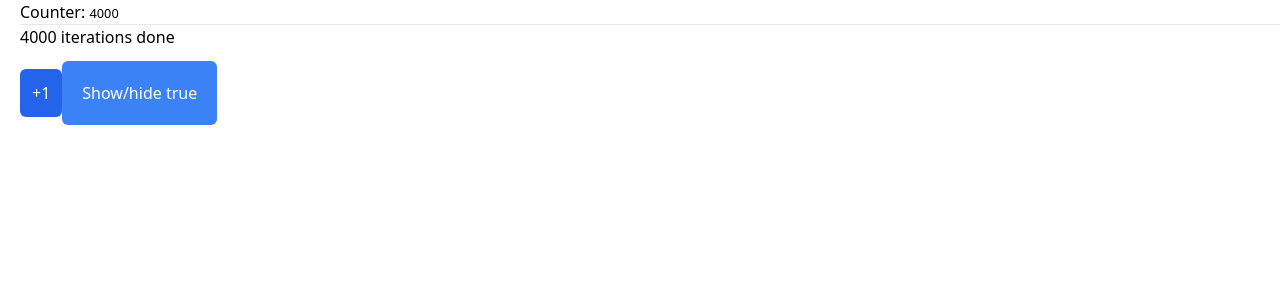
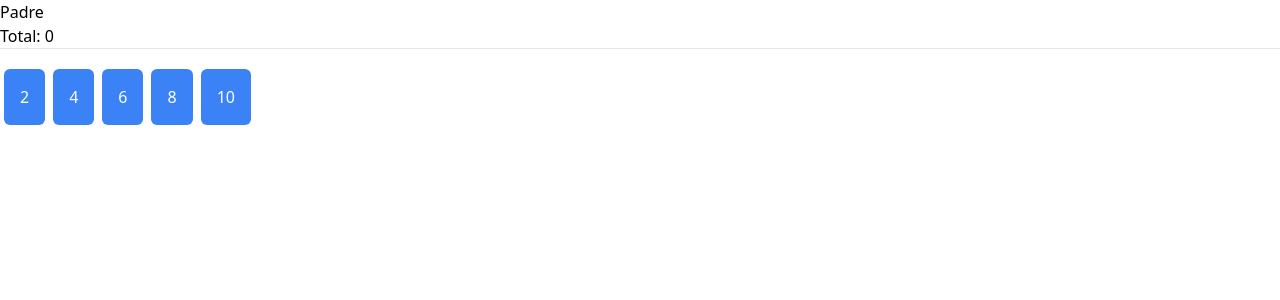
Before and after one commit to gonzalobuassodev/course-react-fernando-herrrara-hooks, a React (Vite) app: page / in a window 1280 px wide. Shown: the top 300 px of the page. Built offline with nearby package versions, Linux system fonts and the light colour scheme.

Commit message:
use del useCallback

```diff
--- /dev/null
+++ b/src/06-memos/CallbackHook.tsx
@@ -0,0 +1,34 @@
+// CallbackHook.js
+import { useState, useCallback, memo } from 'react'
+// import { ShowIncrement } from './ShowIncrement'
+
+export const CallbackHook = () => {
+    const [counter, setCounter] = useState(10)
+
+    const incrementFather = useCallback((value: number) => {
+        console.log('increment')
+        setCounter((c) => c + value)
+    }, [])
+
+    return (
+        <>
+            <h1>useCallback hook: {counter}</h1>
+            <hr />
+            <ShowIncrement increment={incrementFather} />
+        </>
+    )
+}
+
+export const ShowIncrement = memo(
+    ({ increment }: { increment: (value: number) => void }) => {
+        console.log('me volvi a generar')
+        return (
+            <button
+                className="p-5 bg-blue-500 text-white rounded-md hover:bg-blue-700"
+                onClick={() => increment(5)}
+            >
+                Incrementar
+            </button>
+        )
+    }
+)
--- /dev/null
+++ b/src/06-memos/ShowIncrement.tsx
@@ -0,0 +1,15 @@
+import { memo } from 'react'
+
+export const ShowIncrement = memo(
+    ({ increment }: { increment: (value: number) => void }) => {
+        console.log('me volvi a generar')
+        return (
+            <button
+                className="p-5 bg-blue-500 text-white rounded-md hover:bg-blue-700"
+                onClick={() => increment(1)}
+            >
+                Incrementar
+            </button>
+        )
+    }
+)
--- /dev/null
+++ b/src/07-tarea-memo/Hijo.tsx
@@ -0,0 +1,22 @@
+import { memo } from 'react'
+
+export const Hijo = memo(
+    ({
+        numero,
+        incrementar,
+    }: {
+        numero: number
+        incrementar: (value: number) => void
+    }) => {
+        console.log('  Me volví a generar :(  ')
+
+        return (
+            <button
+                className="p-4 bg-blue-500 rounded-md text-white hover:bg-blue-700 mx-1 mt-5"
+                onClick={() => incrementar(numero)}
+            >
+                {numero}
+            </button>
+        )
+    }
+)
--- /dev/null
+++ b/src/07-tarea-memo/Padre.tsx
@@ -0,0 +1,25 @@
+import { useCallback, useState } from 'react'
+import { Hijo } from './Hijo'
+
+export const Padre = () => {
+    const numeros = [2, 4, 6, 8, 10]
+    const [valor, setValor] = useState(0)
+
+    const incrementar = useCallback((num: number) => {
+        setValor((valor) => valor + num)
+    }, [])
+
+    return (
+        <div>
+            <h1>Padre</h1>
+            <p> Total: {valor} </p>
+
+            <hr />
+
+            {numeros.map((n) => (
+                <Hijo key={n} numero={n} incrementar={incrementar} />
+            ))}
+            {/* <Hijo /> */}
+        </div>
+    )
+}
--- a/src/main.tsx
+++ b/src/main.tsx
@@ -1,7 +1,9 @@
 import { StrictMode } from 'react'
 import { createRoot } from 'react-dom/client'
 import './index.css'
-import { MemoHook } from './06-memos/MemoHook'
+import { Padre } from './07-tarea-memo/Padre'
+// import { CallbackHook } from './06-memos/CallbackHook'
+// import { MemoHook } from './06-memos/MemoHook'
 // import { HookApp } from './HookApp'
 // import { CounterApp } from './01-useState/CounterApp'
 // import { CounterWithCustomHook } from './01-useState/CounterWithCustomHook';
@@ -23,6 +25,8 @@ createRoot(document.getElementById('root')!).render(
         {/* <MultipleCustomHook /> */}
         {/* <FocusScreen /> */}
         {/* <Memorize /> */}
-        <MemoHook />
+        {/* <MemoHook /> */}
+        {/* <CallbackHook /> */}
+        <Padre />
     </StrictMode>
 )
```
